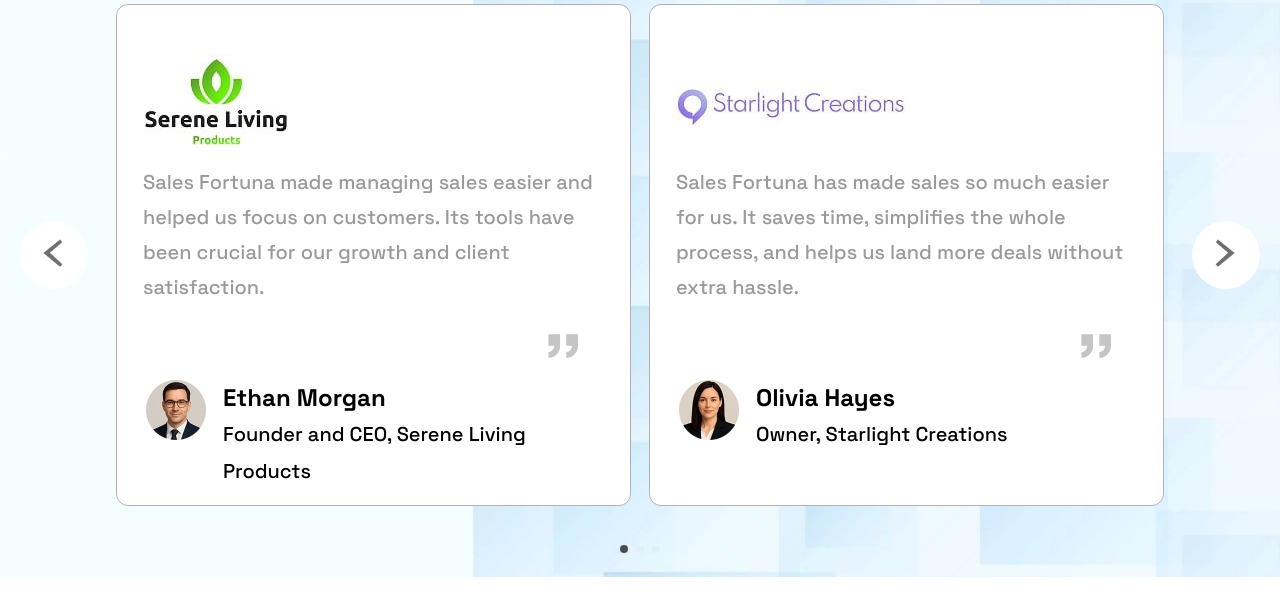
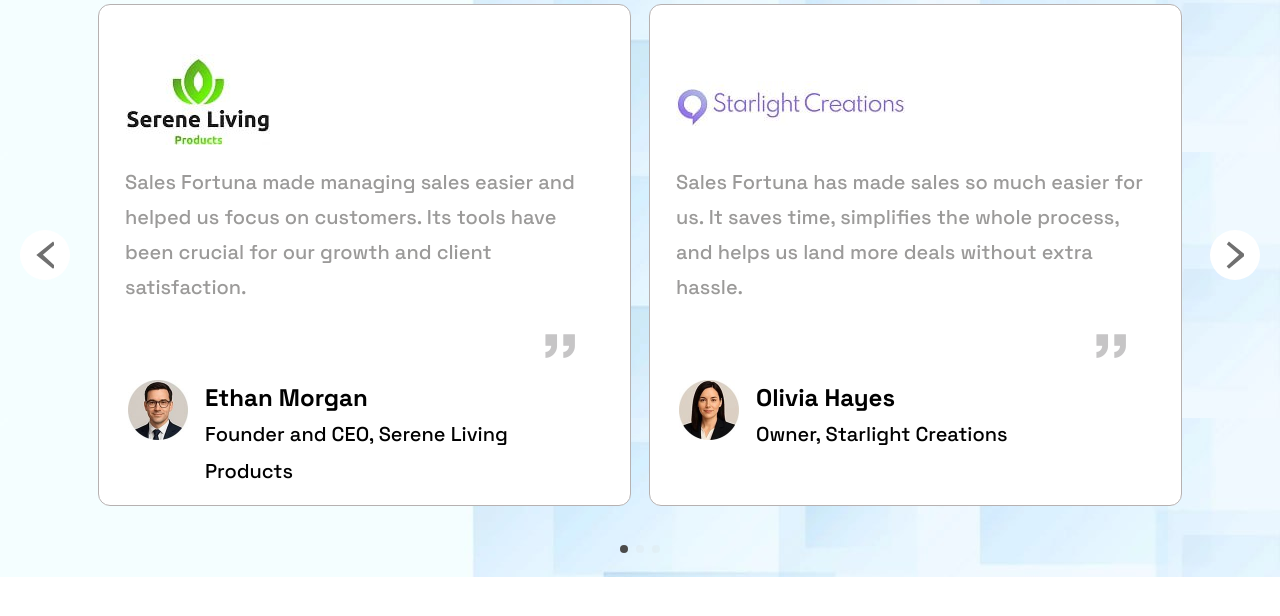
Before and after one commit to Vasyl-Zhyliakov/sales-fortuna, a website built with Vite: page index.html in a window 1280 px wide. Shown: the part 114-730 px from the top of the page. Built offline with nearby package versions, Linux system fonts and the light colour scheme.

Commit message:
hover added

```diff
--- a/src/styles/blocks/swiper.scss
+++ b/src/styles/blocks/swiper.scss
@@ -4,24 +4,51 @@
 
   &__button-prev,
   &__button-next {
-    height: 68px;
-    min-width: 68px;
+    height: 40px;
+    min-width: 40px;
     background-color: #fff;
     border-radius: 999px;
     display: none;
+    transition: all 0.3s;
 
     @include tablet {
       display: flex;
       justify-content: center;
       align-items: center;
     }
+
+    @include small {
+      height: 50px;
+      min-width: 50px;
+    }
+
+    @include desktop {
+      height: 68px;
+      min-width: 68px;
+    }
+
+    &:hover {
+      transform: scale(1.2);
+      background-color: rgb(216, 230, 240);
+    }
   }
 
   &__button-prev-icon,
   &__button-next-icon {
     background-repeat: no-repeat;
-    height: 32px;
-    width: 22px;
+    position: center;
+    height: 24px;
+    width: 14px;
+
+    @include small {
+      height: 28px;
+      width: 18px;
+    }
+
+    @include desktop {
+      height: 32px;
+      width: 22px;
+    }
   }
 
   &__button-prev-icon {
```
